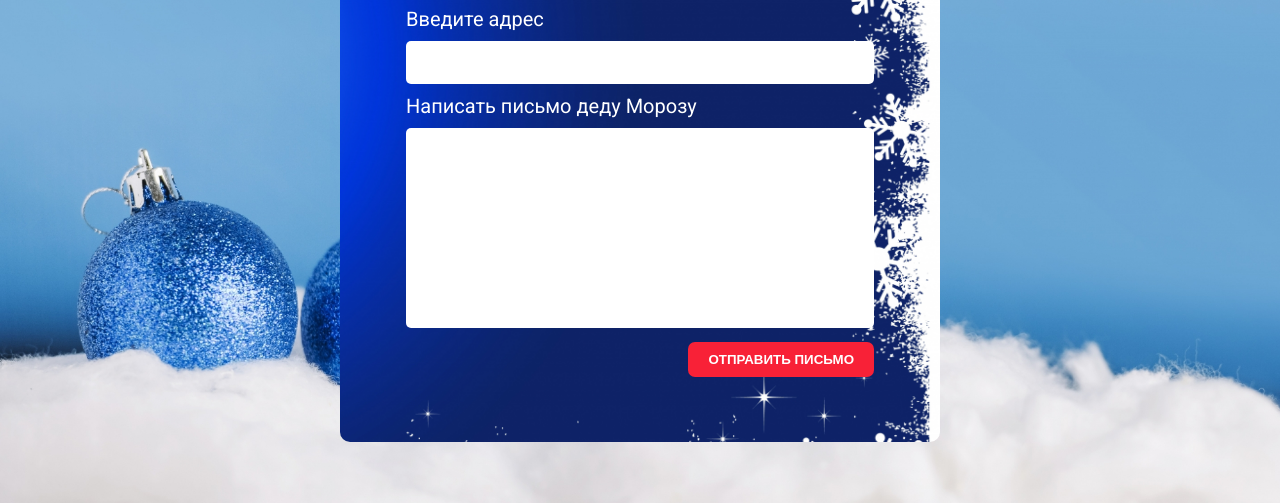
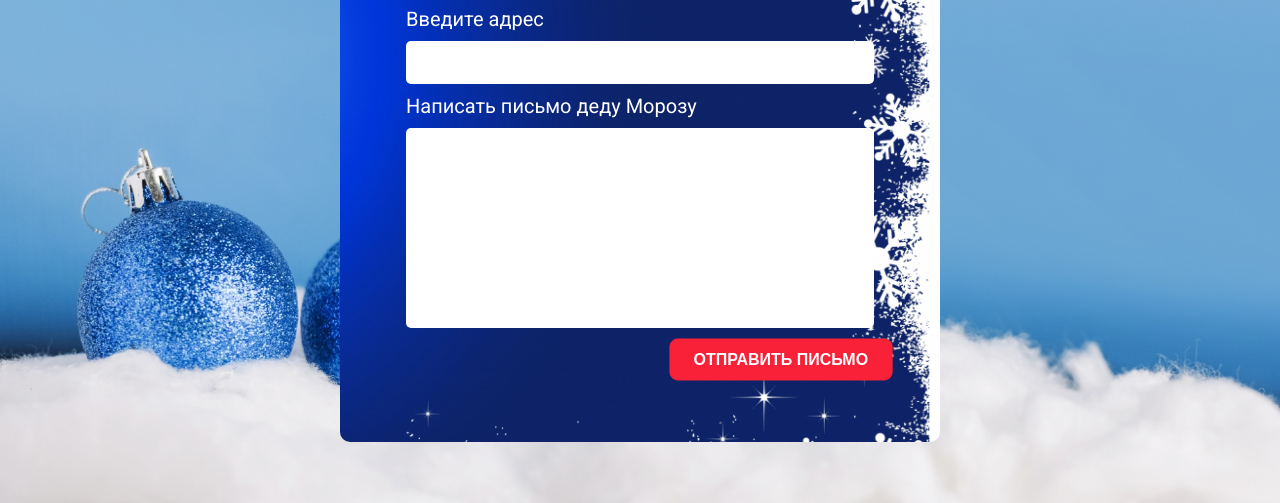
Before and after one commit to Krixs228/santaAaA, a plain HTML site: page index.html in a window 1280 px wide. In both pictures the pointer is over the button "ОТПРАВИТЬ ПИСЬМО". Shown: the part 2697-3200 px from the top of the page. Drawn offline with Linux system fonts and the light colour scheme.

Commit message:
Add files via upload

```diff
--- a/style.css
+++ b/style.css
@@ -322,11 +322,11 @@ padding: 10px;
     background-color: #f82137;
     border: none;
     cursor: pointer;
+    transition: all 1s ease 0s;
     border-radius: 7px;
-    transition: all 1s ease 0s;
 }
 
-.form-msg__sumbit:hover {
+.form-msg__submit:hover {
     transform: scale(1.2);
 }
 
```
